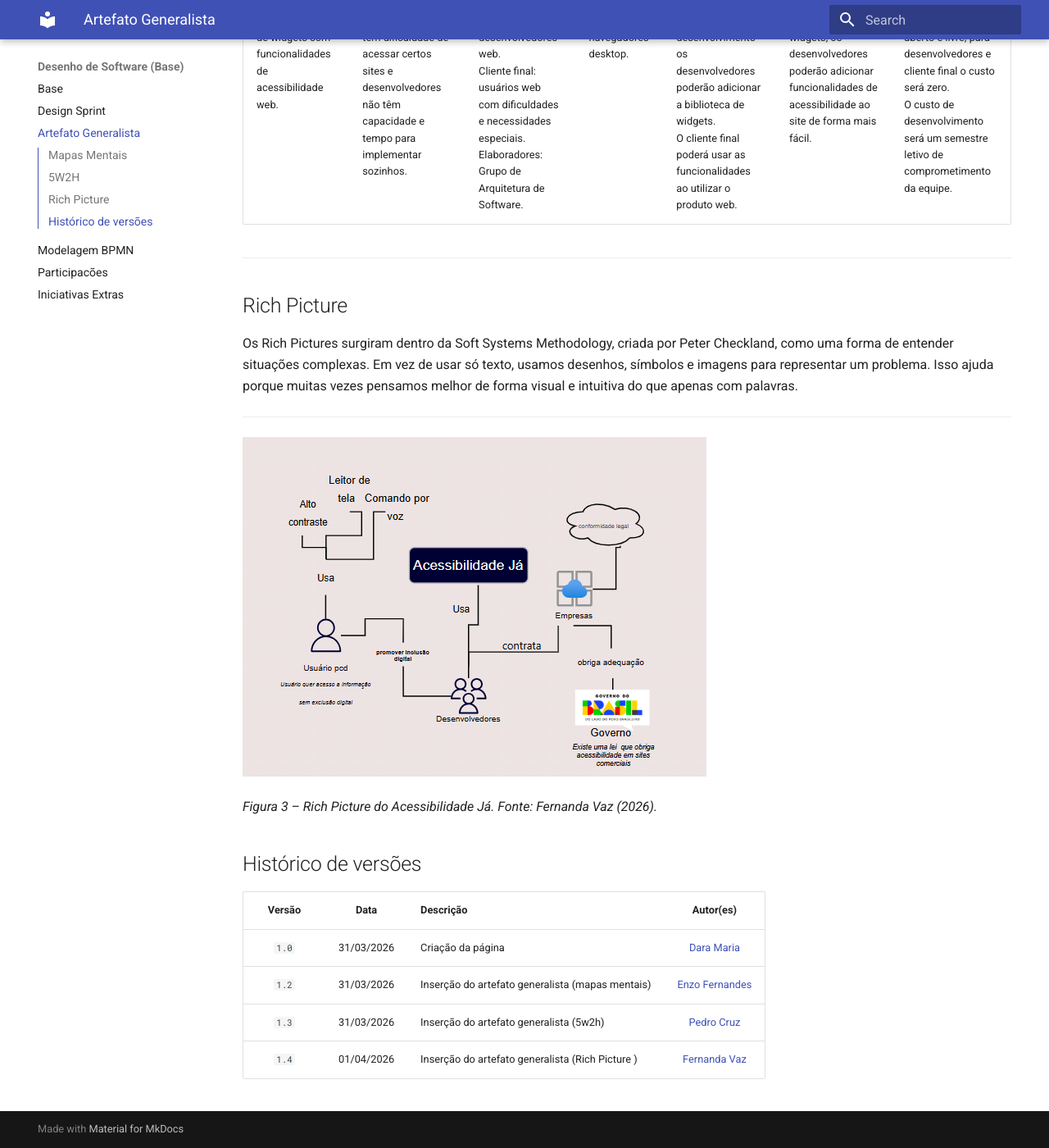
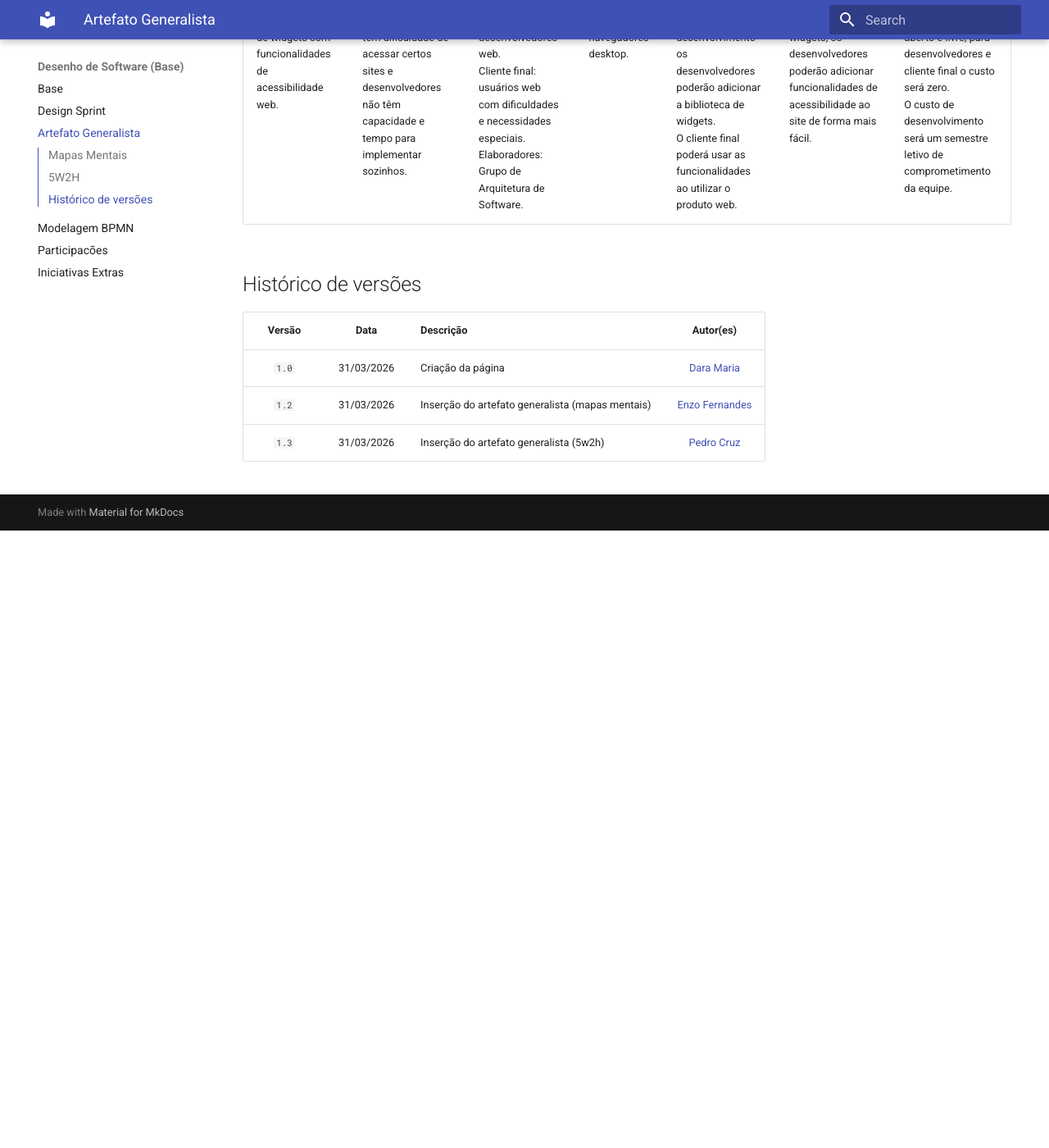
Before and after one commit to UnBArqDsw2026-1-Turma02/2026.01-T02_G4_AcessibilidadeJa_Entrega_01, an MkDocs documentation site: the page built from docs/Base/1.2.ArtefatoGeneralista.md, in a window 1280 px wide and 1400 px high, scrolled down 1872 px. Shown: the whole window at 82% size. Built offline with MkDocs 1.6.1 and Material for MkDocs 9.7.7, drawn with Linux system fonts in a browser that asks for light colours; after the commit the page ends 2519 px from its top, so only the background shows below that.

Commit message:
Revert "Docs: Adicionandoo "
This reverts commit 5c2b13c036d0b4b7c06bad186eacf83dbe98aaa8.

```diff
--- a/docs/Base/1.2.ArtefatoGeneralista.md
+++ b/docs/Base/1.2.ArtefatoGeneralista.md
@@ -18,17 +18,6 @@
 |---|---|---|---|---|---|---|
 | Uma biblioteca de widgets com funcionalidades de acessibilidade web. | Porque pessoas têm dificuldade de acessar certos sites e desenvolvedores não têm capacidade e tempo para implementar sozinhos. | Público-alvo: desenvolvedores web.<br>Cliente final: usuários web com dificuldades e necessidades especiais.<br>Elaboradores: Grupo de Arquitetura de Software. | Para navegadores desktop. | Na etapa de desenvolvimento os desenvolvedores poderão adicionar a biblioteca de widgets.<br>O cliente final poderá usar as funcionalidades ao utilizar o produto web. | Através de widgets, os desenvolvedores poderão adicionar funcionalidades de acessibilidade ao site de forma mais fácil. | O código será aberto e livre; para desenvolvedores e cliente final o custo será zero.<br>O custo de desenvolvimento será um semestre letivo de comprometimento da equipe. |
 
----
-
-## Rich Picture
-
-Os Rich Pictures surgiram dentro da Soft Systems Methodology, criada por Peter Checkland, como uma forma de entender situações complexas. Em vez de usar só texto, usamos desenhos, símbolos e imagens para representar um problema. Isso ajuda porque muitas vezes pensamos melhor de forma visual e intuitiva do que apenas com palavras.
-
----
-
-![Rich Picture](https://raw.githubusercontent.com/UnBArqDsw2026-1-Turma02/2026.01-T02_G4_AcessibilidadeJa_Entrega_01/refs/heads/main/docs/Base/assets/artefato-generalista/Rich%20Picture.png)
-
-*Figura 3 – Rich Picture do Acessibilidade Já. Fonte: Fernanda Vaz (2026).*
 
 ## Histórico de versões
 
@@ -37,4 +26,3 @@
 | `1.0`  | 31/03/2026 | Criação da página                                | [Dara Maria](https://github.com/daramariabs) |
 | `1.2`  | 31/03/2026 | Inserção do artefato generalista (mapas mentais) | [Enzo Fernandes](https://github.com/enzo-fb) |
 | `1.3`  | 31/03/2026 | Inserção do artefato generalista (5w2h)          | [Pedro Cruz](https://github.com/pfc15)       |
-| `1.4`  | 01/04/2026 | Inserção do artefato generalista (Rich Picture ) | [Fernanda Vaz](https://github.com/Fernandavazgit1)       |
```
